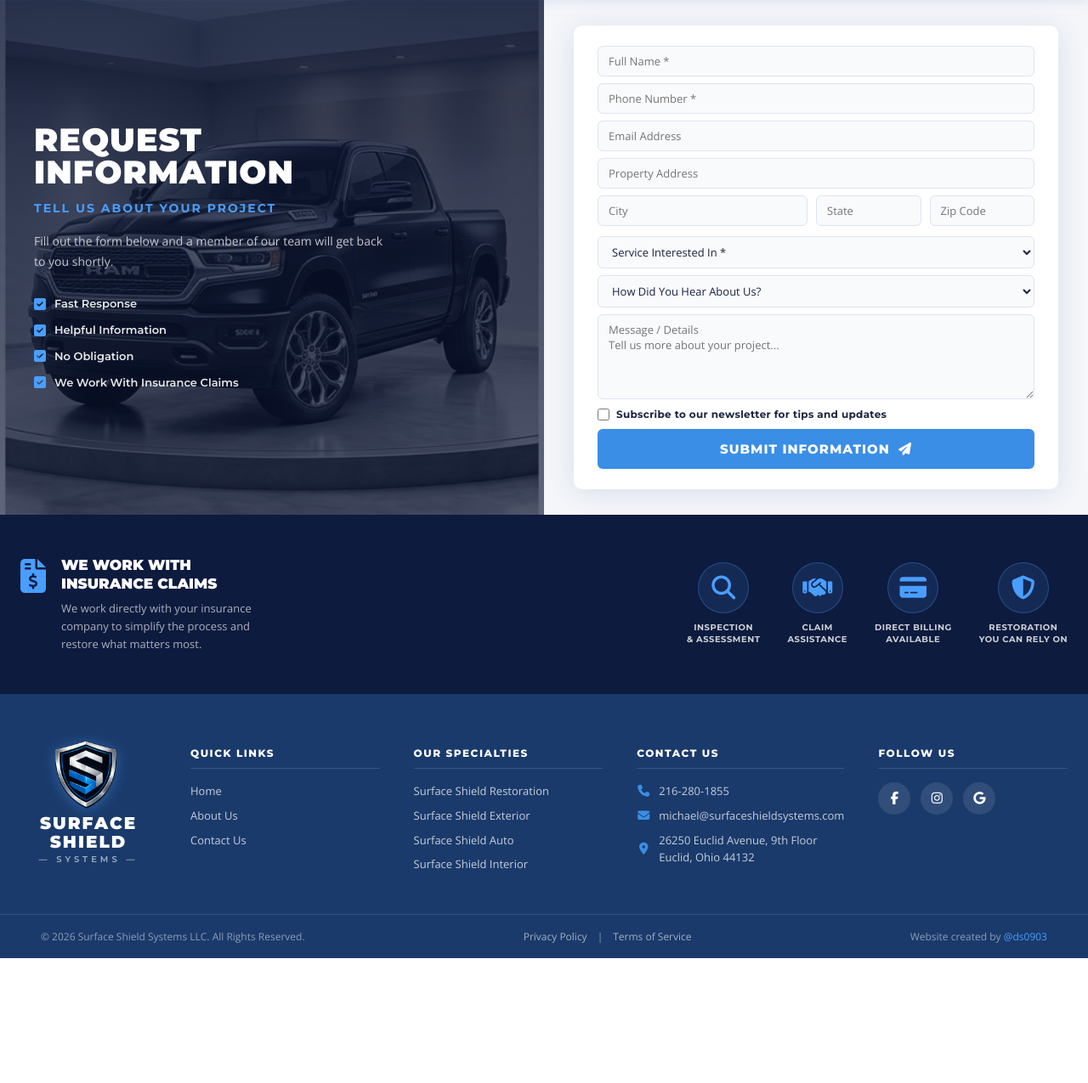
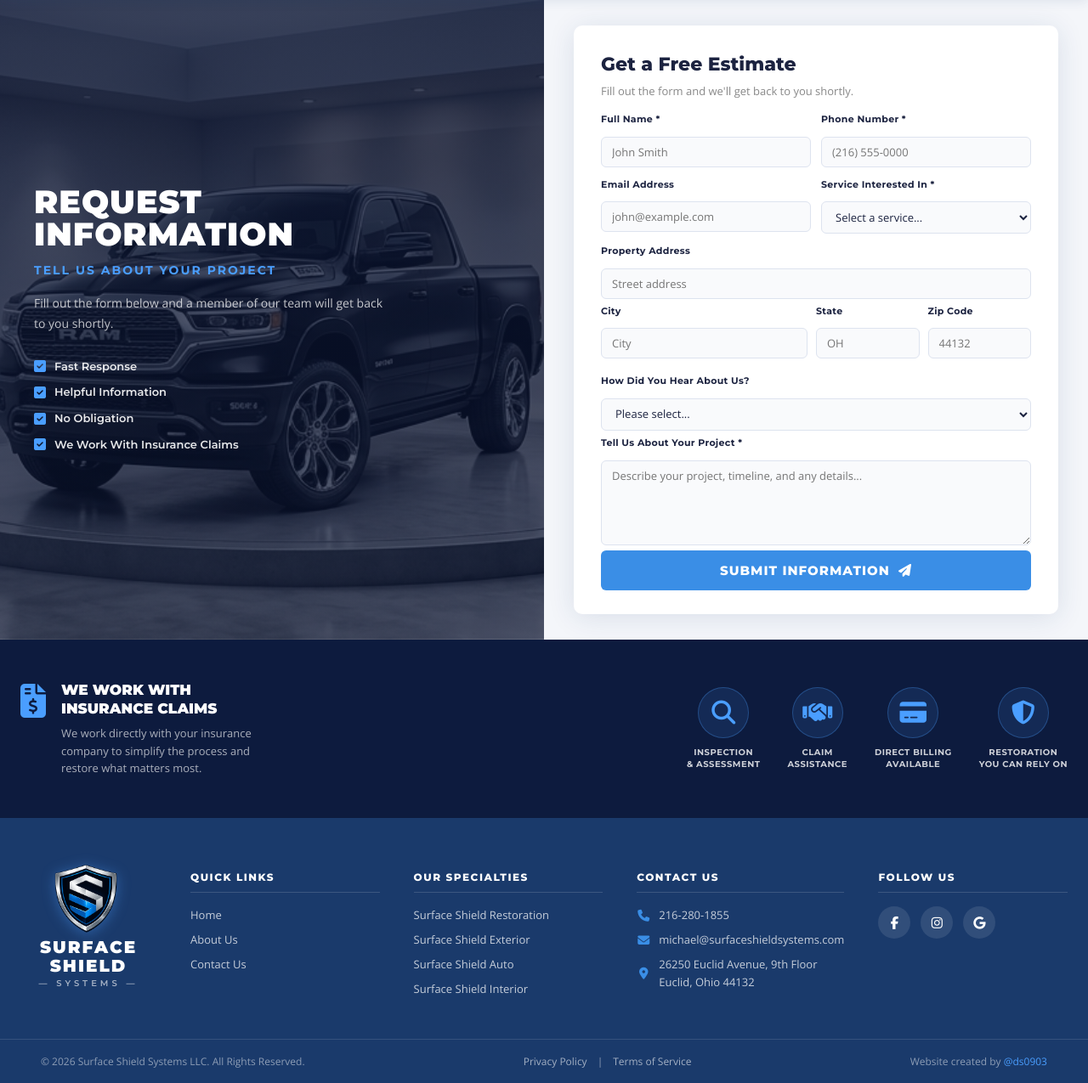
Before and after one commit to ds0903/SurfaceShield, a Django app: page /request-information/ in a window 1280 px wide. Shown: the part 86-1361 px from the top of the page at 85% size. Before the commit the page ends 1214 px from the top, so only its background shows below. Run offline with Django 5.2, Linux system fonts and the light colour scheme; data comes from the database, SQL or seed files in the repository.

Commit message:
03.07.2026_2

```diff
--- a/static/css/main.css
+++ b/static/css/main.css
@@ -462,8 +462,17 @@ img { max-width: 100%; display: block; }
     flex: 1;
 }
 
-.service-shield-logo { overflow: hidden; padding: 0 !important; }
-.service-shield-logo img { width: 100%; height: 100%; object-fit: cover; border-radius: 50%; }
+.service-shield-logo {
+    overflow: hidden;
+    padding: 0 !important;
+    background: none !important;
+    border: none !important;
+    box-shadow: none !important;
+    width: 90px !important;
+    height: 90px !important;
+    bottom: -38px !important;
+}
+.service-shield-logo img { width: 100%; height: 100%; object-fit: cover; border-radius: 0; }
 .service-shield {
     width: 56px;
     height: 56px;
@@ -1370,14 +1379,37 @@ img { max-width: 100%; display: block; }
 .ri-form-card {
     background: white;
     border-radius: 10px;
-    padding: 24px 28px;
+    padding: 28px 32px;
     box-shadow: 0 4px 32px rgba(26,58,107,0.12);
     width: 100%;
 }
 
+.ri-form-header { margin-bottom: 14px; }
+.ri-form-title { font-family: 'Montserrat', sans-serif; font-size: 22px; font-weight: 800; color: var(--dark); margin: 0 0 4px; }
+.ri-form-sub { font-size: 13px; color: #888; margin: 0; }
+
+.form-row-2 {
+    display: grid;
+    grid-template-columns: 1fr 1fr;
+    gap: 12px;
+}
+.form-row-2 .form-group { margin-bottom: 0; }
+
+.ri-form-card .form-group label {
+    display: block;
+    font-family: 'Montserrat', sans-serif;
+    font-size: 11px;
+    font-weight: 700;
+    color: var(--dark);
+    margin-bottom: 5px;
+    letter-spacing: 0.3px;
+}
+
 .ri-form-card .form-group {
-    margin-bottom: 8px;
-}
+    margin-bottom: 6px;
+}
+.ri-form-card .form-row-2 { margin-bottom: 6px; }
+.ri-form-card .form-row-3 { margin-bottom: 6px; }
 
 .ri-form-card .form-group input,
 .ri-form-card .form-group select,
@@ -2222,7 +2254,7 @@ img { max-width: 100%; display: block; }
 /* INSURANCE */
 .svc-insurance {
     background: #0d1b3e;
-    padding: 20px 0;
+    padding: 10px 0;
 }
 
 .svc-ins-inner {
--- a/templates/core/request_information.html
+++ b/templates/core/request_information.html
@@ -30,49 +30,66 @@
             </div>
             {% endif %}
 
+            <div class="ri-form-header">
+                <h2 class="ri-form-title">Get a Free Estimate</h2>
+                <p class="ri-form-sub">Fill out the form and we'll get back to you shortly.</p>
+            </div>
+
             <form method="post" novalidate>
                 {% csrf_token %}
                 <input type="hidden" name="form_start" value="{{ form_start }}">
-                <!-- Honeypot -->
                 <div style="display:none;">
                     <input type="text" name="website" tabindex="-1" autocomplete="off">
                 </div>
 
-                <div class="form-group">
-                    <input type="text" name="name" placeholder="Full Name *" required>
+                <div class="form-row-2">
+                    <div class="form-group">
+                        <label>Full Name *</label>
+                        <input type="text" name="name" placeholder="John Smith" required>
+                    </div>
+                    <div class="form-group">
+                        <label>Phone Number *</label>
+                        <input type="tel" name="phone" placeholder="(216) 555-0000" required>
+                    </div>
+                </div>
+                <div class="form-row-2">
+                    <div class="form-group">
+                        <label>Email Address</label>
+                        <input type="email" name="email" placeholder="john@example.com">
+                    </div>
+                    <div class="form-group">
+                        <label>Service Interested In *</label>
+                        <select name="service">
+                            <option value="" disabled selected>Select a service...</option>
+                            <option value="restoration">Surface Shield Restoration</option>
+                            <option value="exterior">Surface Shield Exterior</option>
+                            <option value="auto">Surface Shield Auto</option>
+                            <option value="interior">Surface Shield Interior</option>
+                        </select>
+                    </div>
                 </div>
                 <div class="form-group">
-                    <input type="tel" name="phone" placeholder="Phone Number *" required>
-                </div>
-                <div class="form-group">
-                    <input type="email" name="email" placeholder="Email Address">
-                </div>
-                <div class="form-group">
-                    <input type="text" name="address" placeholder="Property Address">
+                    <label>Property Address</label>
+                    <input type="text" name="address" placeholder="Street address">
                 </div>
                 <div class="form-row-3">
                     <div class="form-group">
+                        <label>City</label>
                         <input type="text" name="city" placeholder="City">
                     </div>
                     <div class="form-group">
-                        <input type="text" name="state" placeholder="State" maxlength="2">
+                        <label>State</label>
+                        <input type="text" name="state" placeholder="OH" maxlength="2">
                     </div>
                     <div class="form-group">
-                        <input type="text" name="zip" placeholder="Zip Code" maxlength="10">
+                        <label>Zip Code</label>
+                        <input type="text" name="zip" placeholder="44132" maxlength="10">
                     </div>
                 </div>
                 <div class="form-group">
-                    <select name="service">
-                        <option value="" disabled selected>Service Interested In *</option>
-                        <option value="restoration">Surface Shield Restoration</option>
-                        <option value="exterior">Surface Shield Exterior</option>
-                        <option value="auto">Surface Shield Auto</option>
-                        <option value="interior">Surface Shield Interior</option>
-                    </select>
-                </div>
-                <div class="form-group">
+                    <label>How Did You Hear About Us?</label>
                     <select name="heard_from">
-                        <option value="" disabled selected>How Did You Hear About Us?</option>
+                        <option value="" disabled selected>Please select...</option>
                         <option value="google">Google Search</option>
                         <option value="facebook">Facebook</option>
                         <option value="instagram">Instagram</option>
@@ -82,19 +99,13 @@
                     </select>
                 </div>
                 <div class="form-group">
-                    <textarea name="message" placeholder="Message / Details&#10;Tell us more about your project..." rows="4"></textarea>
+                    <label>Tell Us About Your Project *</label>
+                    <textarea name="message" placeholder="Describe your project, timeline, and any details..." rows="3"></textarea>
                 </div>
 
                 {% if turnstile_site_key %}
-                <div class="cf-turnstile" data-sitekey="{{ turnstile_site_key }}" style="margin-bottom:12px;"></div>
+                <div class="cf-turnstile" data-sitekey="{{ turnstile_site_key }}" style="margin-bottom:16px;"></div>
                 {% endif %}
-
-                <div class="form-group ri-subscribe">
-                    <label class="ri-checkbox-label">
-                        <input type="checkbox" name="subscribe">
-                        <span>Subscribe to our newsletter for tips and updates</span>
-                    </label>
-                </div>
 
                 <button type="submit" class="btn-ri-submit">
                     SUBMIT INFORMATION <i class="fas fa-paper-plane"></i>
```
Also changed, not shown: templates/core/home.html (+4 -4 lines), static/img/logo-auto.png (added), static/img/logo-exterior2.png (added), static/img/logo-interior.png (added), static/img/logo-restoration.png (added).
